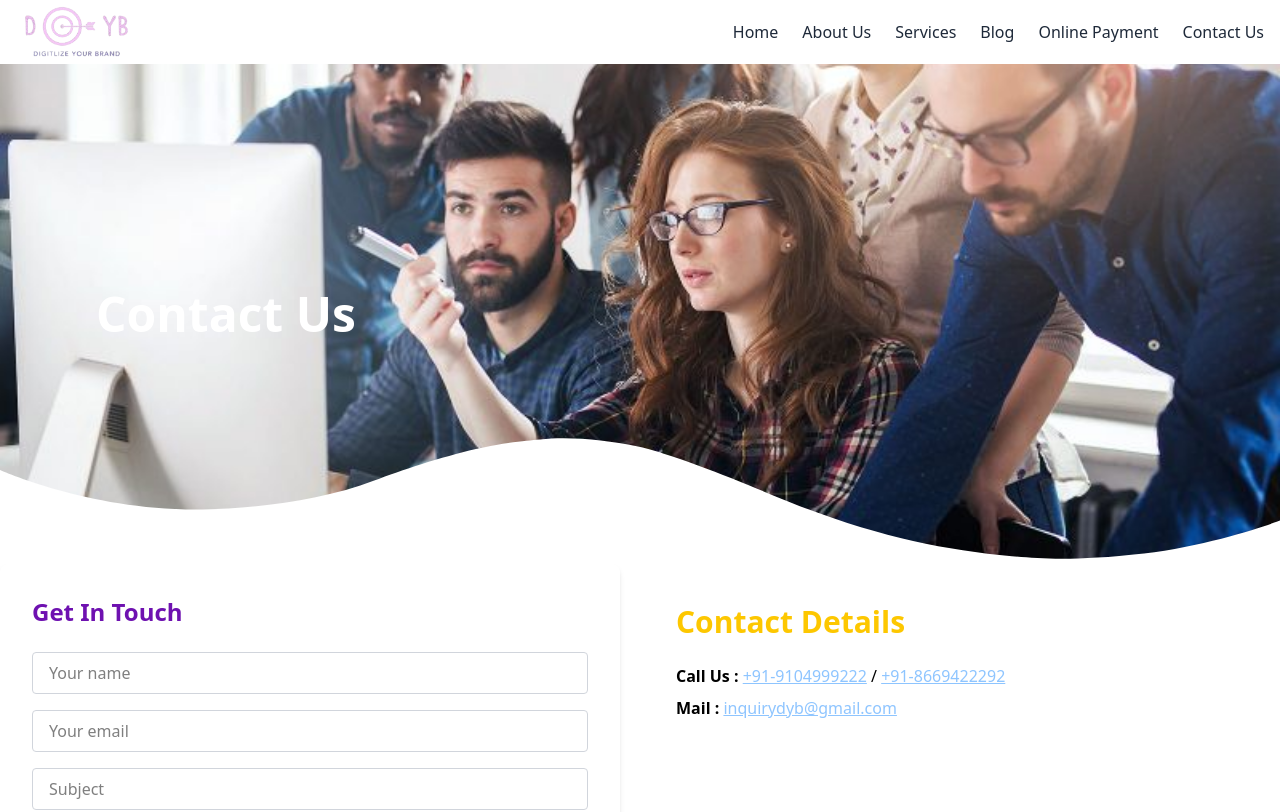
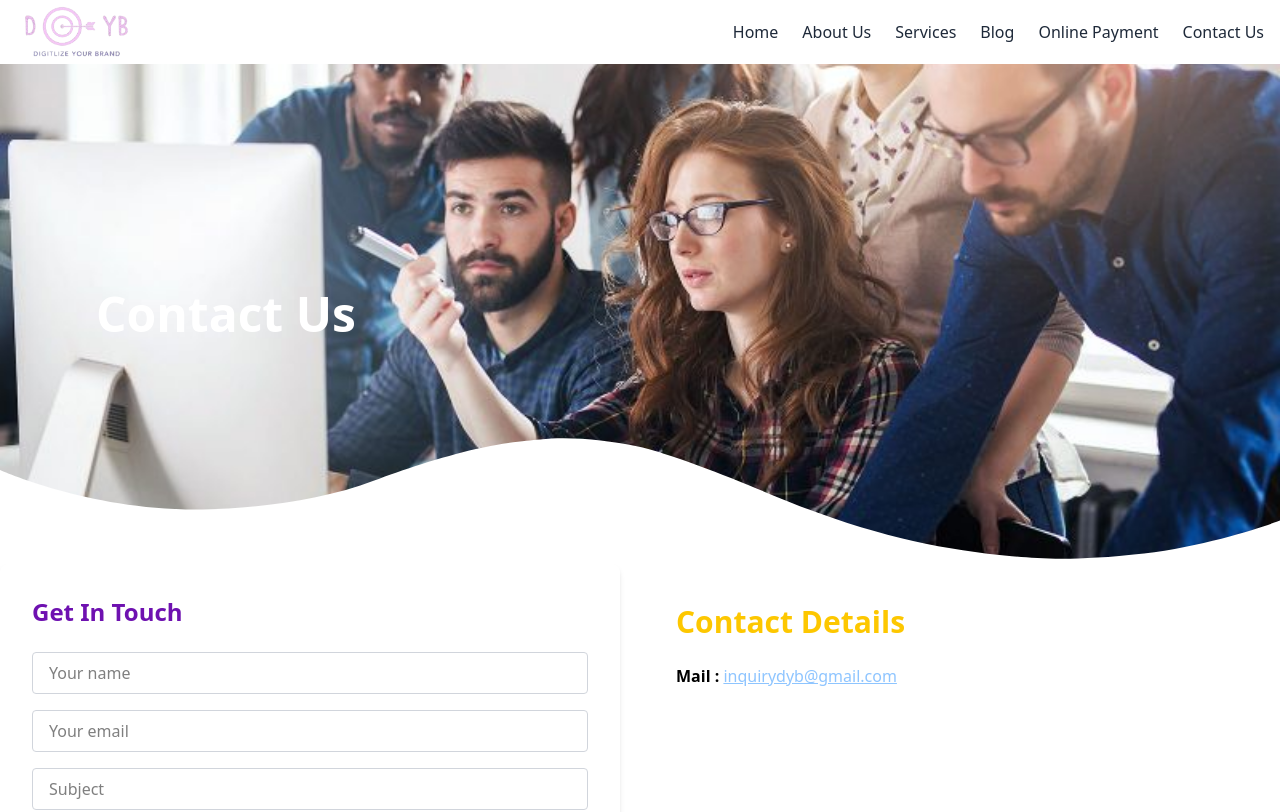
Before and after one commit to digitilizeyourbrand/DigitilizeYourBrand, a React (Vite) app: page /contact-us in a window 1280 px wide. Shown: the top 812 px of the page. Built offline with nearby package versions, Linux system fonts and the light colour scheme.

Commit message:
contactupdate

```diff
--- a/src/pages/ContactUs.jsx
+++ b/src/pages/ContactUs.jsx
@@ -74,17 +74,6 @@ const ContactUs = () => {
           </h2>
 
           <div className="mb-2">
-            <span className="font-semibold">Call Us :</span>{" "}
-            <a href="tel:+919104999222" className="text-blue-300 underline">
-              +91-9104999222
-            </a>{" "}
-            /{" "}
-            <a href="tel:+918669422292" className="text-blue-300 underline">
-              +91-8669422292
-            </a>
-          </div>
-
-          <div className="mb-2">
             <span className="font-semibold">Mail :</span>{" "}
             <a
               href="mailto:inquirydyb@gmail.com"
```
